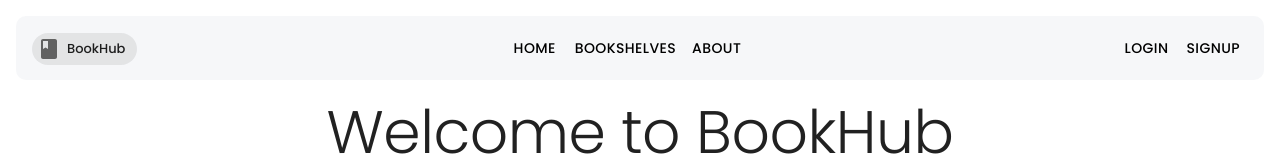
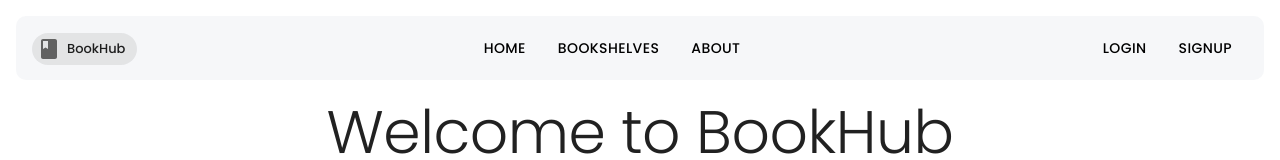
Before and after one commit to PBL-7-Book-Recommendation/book-recommender-client, a React (Create React App) app: page /home-page in a window 1280 px wide. Shown: the top 160 px of the page. Built offline with nearby package versions, Linux system fonts and the light colour scheme; no server answers.

Commit message:
config UI for main header

```diff
--- a/src/components/Header/Header.module.css
+++ b/src/components/Header/Header.module.css
@@ -50,14 +50,7 @@
 	display: flex;
 	text-align: center;
 	color: rgb(52, 71, 103);
-  padding: 0.5rem 1rem !important;
-}
-.toolbar-tournament {
-  justify-content: space-between;
-  display: flex;
-  text-align: center;
-  color: rgb(52, 71, 103);
-  padding: 0.2rem 1rem !important;
+	padding: 0rem 1rem !important;
 }
 
 .title {
@@ -68,7 +61,7 @@
 	margin-bottom: 0 !important;
 	font-size: 1.5rem !important;
 	font-weight: 500 !important;
-  font-family: 'Poppins', sans-serif !important;
+	font-family: "Poppins", sans-serif !important;
 	text-align: start;
 }
 .profile-pictures-wrapper {
--- a/src/components/Header/Header.tsx
+++ b/src/components/Header/Header.tsx
@@ -81,11 +81,14 @@ const Header: React.FC = () => {
 					</Box>
 					<Box sx={{ display: { xs: "none", sm: "block" } }}>
 						{navItems.map((item) => (
-							<Button key={item.label}>
-								<Link to={item.link} style={{ color: "black" }}>
+							<Link to={item.link} style={{ color: "black" }}>
+								<Button
+									key={item.label}
+									style={{ color: "black", padding: "1rem" }}
+								>
 									{item.label}
-								</Link>
-							</Button>
+								</Button>
+							</Link>
 						))}
 					</Box>
 					<Box>
@@ -172,16 +175,16 @@ const Header: React.FC = () => {
 							</Box>
 						) : (
 							<Box>
-								<Button>
-									<Link to={"login"} style={{ color: "black" }}>
+								<Link to={"login"} style={{ color: "black" }}>
+									<Button style={{ color: "black", padding: "1rem" }}>
 										Login
-									</Link>
-								</Button>
-								<Button>
-									<Link to={"sign-up"} style={{ color: "black" }}>
+									</Button>
+								</Link>
+								<Link to={"sign-up"} style={{ color: "black" }}>
+									<Button style={{ color: "black", padding: "1rem" }}>
 										Signup
-									</Link>
-								</Button>
+									</Button>
+								</Link>
 							</Box>
 						)}
 					</Box>
```
Lines whose indentation alone changed are shown as unchanged.
